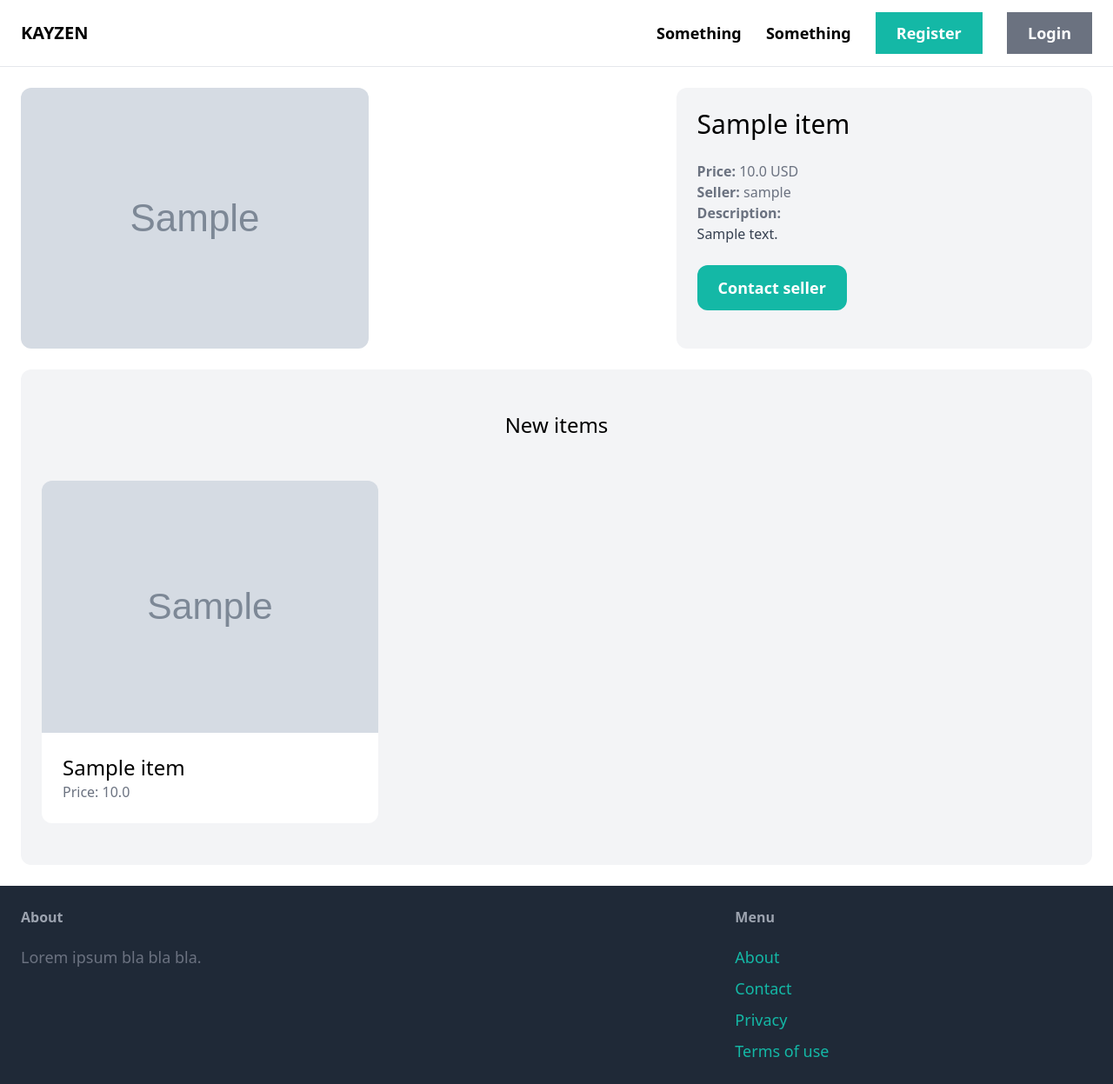
After one commit to uzbsobirov/Django-Marketplace, a Django app: template item/templates/item/detail.html in a window 1280 px wide. The commit adds this page. Shown: the whole page at 87% size. Run offline with Django 4.2, Linux system fonts and the light colour scheme; the template is opened without the code that fills it: values that come from a table or form of the project are taken from there, others are empty; tables that the repository leaves empty hold one stand-in row (values such as "Sample post"); grey boxes marked "Sample" are stand-in pictures; some libraries are stand-ins or nearby versions.

Commit message:
Loading... Marketplace

```diff
--- a/config/settings.py
+++ b/config/settings.py
@@ -123,9 +123,7 @@ USE_TZ = True
 
 STATIC_URL = 'static/'
 MEDIA_URL = 'media/'
-MEDIA_ROOT = [
-    BASE_DIR / 'media'
-]
+MEDIA_ROOT = BASE_DIR / 'media'
 
 # Default primary key field type
 # https://docs.djangoproject.com/en/4.2/ref/settings/#default-auto-field
--- a/config/urls.py
+++ b/config/urls.py
@@ -1,9 +1,11 @@
 from django.contrib import admin
 from django.urls import path, include
-
+from django.conf import settings
+from django.conf.urls.static import static
 
 
 urlpatterns = [
     path('', include('core.urls')),
+    path('items/', include('item.urls')),
     path('admin/', admin.site.urls),
-]
+] + static(settings.MEDIA_URL, document_root=settings.MEDIA_ROOT)
--- a/item/models.py
+++ b/item/models.py
@@ -16,7 +16,7 @@ class Category(models.Model):
 
 class Item(models.Model):
     category = models.ForeignKey(
-        Category, on_delete=models.CASCADE, related_name='items'
+        to=Category, on_delete=models.CASCADE, related_name='items'
     )
     name = models.CharField(
         max_length=255
@@ -32,7 +32,7 @@ class Item(models.Model):
         default=False
     )
     created_by = models.ForeignKey(
-        User, related_name='items', on_delete=models.CASCADE
+        to=User, related_name='items', on_delete=models.CASCADE
     )
     created_at = models.DateTimeField(
         auto_now_add=True
@@ -43,3 +43,6 @@ class Item(models.Model):
 
     def __str__(self):
         return self.name
+
+    def save(self, *args, **kwargs):
+        super(Item, self).save(*args, **kwargs)
--- /dev/null
+++ b/item/templates/item/detail.html
@@ -0,0 +1,49 @@
+{% extends 'core/base.html' %}
+
+{% block title %} {{ item.name }} {% endblock title %}
+
+{% block content %}
+<div class="grid grid-cols-5 gap-6">
+  <div class="col-span-3">
+    <img src="{{ item.image.url }}" class="rounded-xl">
+  </div>
+
+  <div class="col-span-2 p-6 bg-gray-100 rounded-xl">
+    <h1 class="mb-6 text-3xl">{{ item.name }}</h1>
+    <p class="text-gray-500"><strong>Price: </strong>{{ item.price }} USD</p>
+    <p class="text-gray-500"><strong>Seller: </strong>{{ item.created_by }}</p>
+
+    {% if item.description %}
+      <p class="text-gray-700">
+        <strong class="text-gray-500"> Description: </strong><br>
+        {{ item.description }}
+      </p>
+    {% endif %}
+
+    <a href="#" class="inline-block mt-6 px-6 py-3 text-lg font-semibold bg-teal-500 text-white rounded-xl hover:bg-teal-700">
+      Contact seller
+    </a>
+  </div>
+</div>
+
+<div class="mt-6 px-6 py-12 bg-gray-100 rounded-xl">
+        <h2 class="mb-12 text-2xl text-center">New items</h2>
+
+        <div class="grid grid-cols-3 gap-3">
+            {% for item in related_items %}
+                <div>
+                    <a href="{% url 'item:item_detail' item.id %}">
+                        <div>
+                            <img src="{{ item.image.url }}" class="rounded-t-xl">
+                        </div>
+
+                            <div class="p-6 bg-white  rounded-b-xl">
+                                <h2 class="text-2xl">{{ item.name }}</h2>
+                                <p class="text-gray-500">Price: {{ item.price }}</p>
+                            </div>
+                    </a>
+                </div>
+            {% endfor %}
+        </div>
+    </div>
+{% endblock content %}
--- /dev/null
+++ b/item/urls.py
@@ -0,0 +1,8 @@
+from django.urls import path
+from item.views import ItemDetailView
+
+app_name = 'item'
+
+urlpatterns = [
+    path('detail/<int:pk>/', ItemDetailView.as_view(), name='item_detail')
+]
```
Also changed, not shown: core/templates/core/index.html (+20 -5 lines), item/views.py (+14 -2 lines), media/item_images/2015.webp (added).
